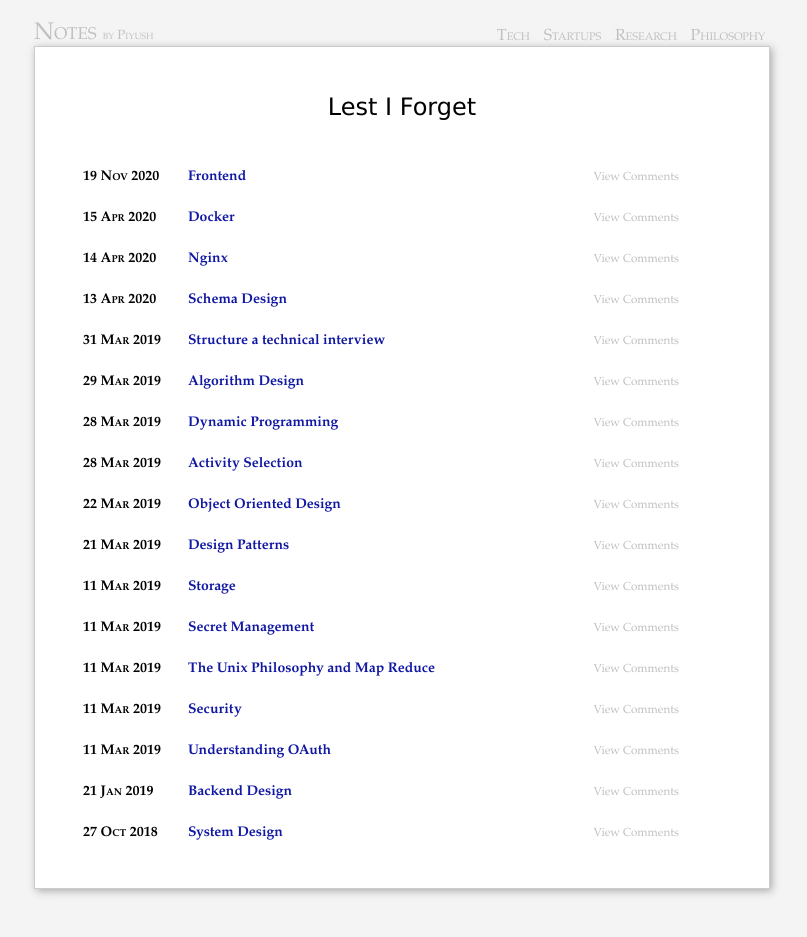
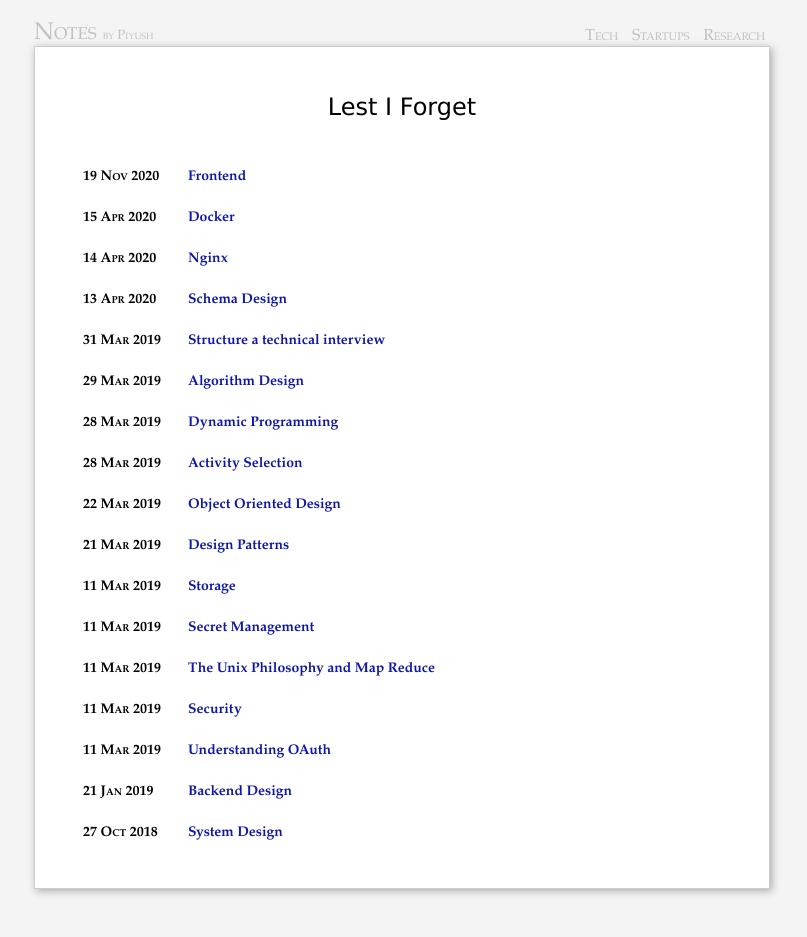
Before and after one commit to piyushahuja/piyushahuja.github.io, a Jekyll site: the page built from _pages/tech.html, in a window 1280 px wide. Shown: the whole page, without its empty margins (238-1045 px from the left). Built offline with Jekyll 4.4.1, drawn with Linux system fonts in a browser that asks for light colours; comment, search, counter and statistics services are not loaded.

Commit message:
Auto deployed

```diff
--- a/_includes/comments.html
+++ b/_includes/comments.html
@@ -1,4 +1,4 @@
-
+<!--
 <div id="disqus_thread"></div>
 <script>
 
@@ -23,3 +23,6 @@
 
 
 <!-- Add Disqus comments. -->
+
+
+ -->
--- a/_includes/nav-professional.html
+++ b/_includes/nav-professional.html
@@ -8,7 +8,7 @@
   <li><a class="page-link" href="/startups">Startups</a>
   <li><a class="page-link" href="/research">Research</a>
 	<!-- <li><a class="page-link" href="/work">Work</a> -->
-  <li><a class="page-link" href="/philosophy">Philosophy</a>
+  <!-- <li><a class="page-link" href="/philosophy">Philosophy</a>  -->
   <!--
   <li><a class="page-link" href="/teaching">Teaching</a>   -->
   <!-- <li><a class="page-link" href="/about_professional/">Bio</a> -->
--- a/_layouts/post-normal.html
+++ b/_layouts/post-normal.html
@@ -38,8 +38,8 @@
 
 {% if page.comments %}
 <!-- Discus Comments -->
-<div id="disqus_thread">
+<!-- <div id="disqus_thread">
   {% include comments.html %}
- </div>
+ </div> -->
 <!-- Enable Disqus comments -->
 {% endif %}
--- a/_pages/startups.html
+++ b/_pages/startups.html
@@ -29,7 +29,7 @@
   <h1>{{ post.date | date_to_string }}</h1>
   <p class="line">
   <a class="title" href="{{ post.url }}">{{ post.title }}</a>
-  <a class="comments" href="{{ post.url }}#disqus_thread">View Comments</a>
+  <!-- <a class="comments" href="{{ post.url }}#disqus_thread">View Comments</a> -->
   </p>
   <!--<p class="excerpt">{{ post.excerpt }}</p>-->
 </div>
--- a/_pages/tech.html
+++ b/_pages/tech.html
@@ -13,7 +13,7 @@
   <h1>{{ post.date | date_to_string }}</h1>
   <p class="line">
   <a class="title" href="{{ post.url }}">{{ post.title }}</a>
-  <a class="comments" href="{{ post.url }}#disqus_thread">View Comments</a>
+<!--   <a class="comments" href="{{ post.url }}#disqus_thread">View Comments</a> -->
   </p>
   <!--<p class="excerpt">{{ post.excerpt }}</p>-->
 </div>
```
Also changed, not shown: _pages/philosophy.md (+1 -1 lines).
